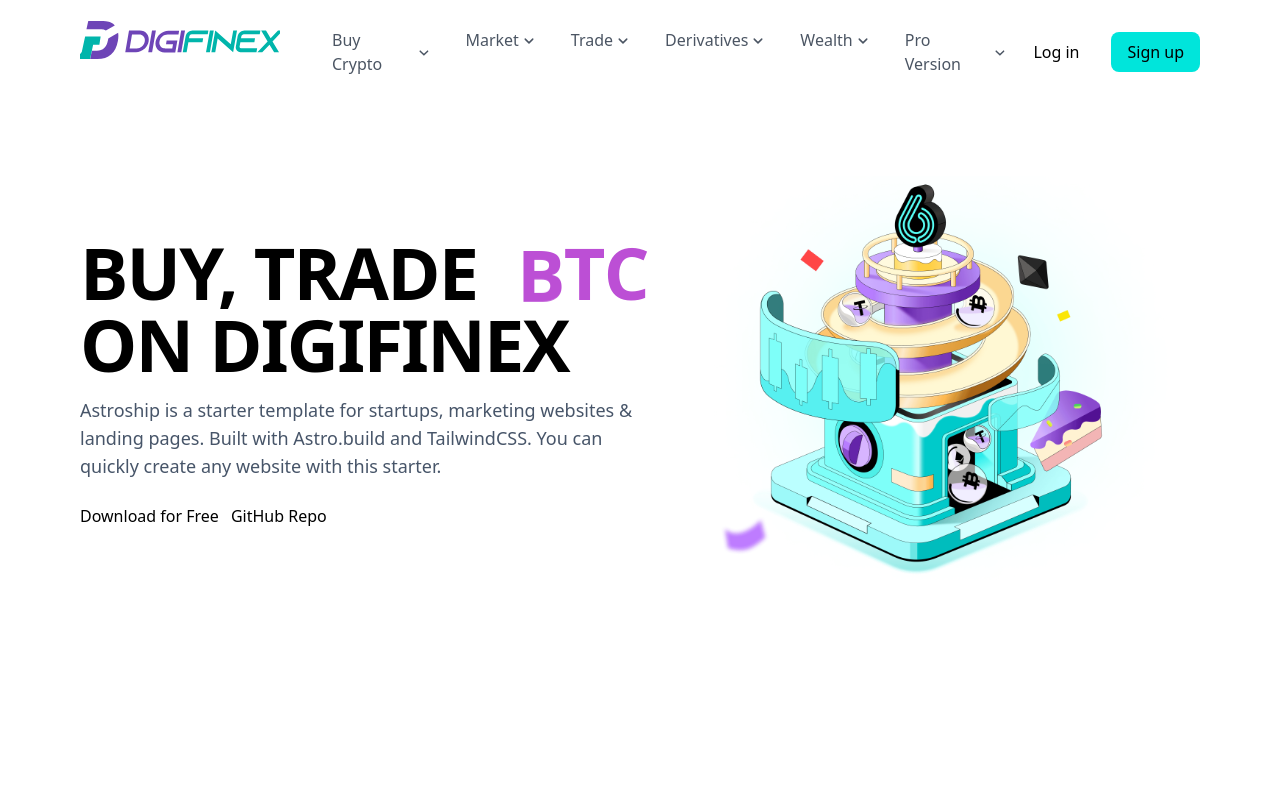
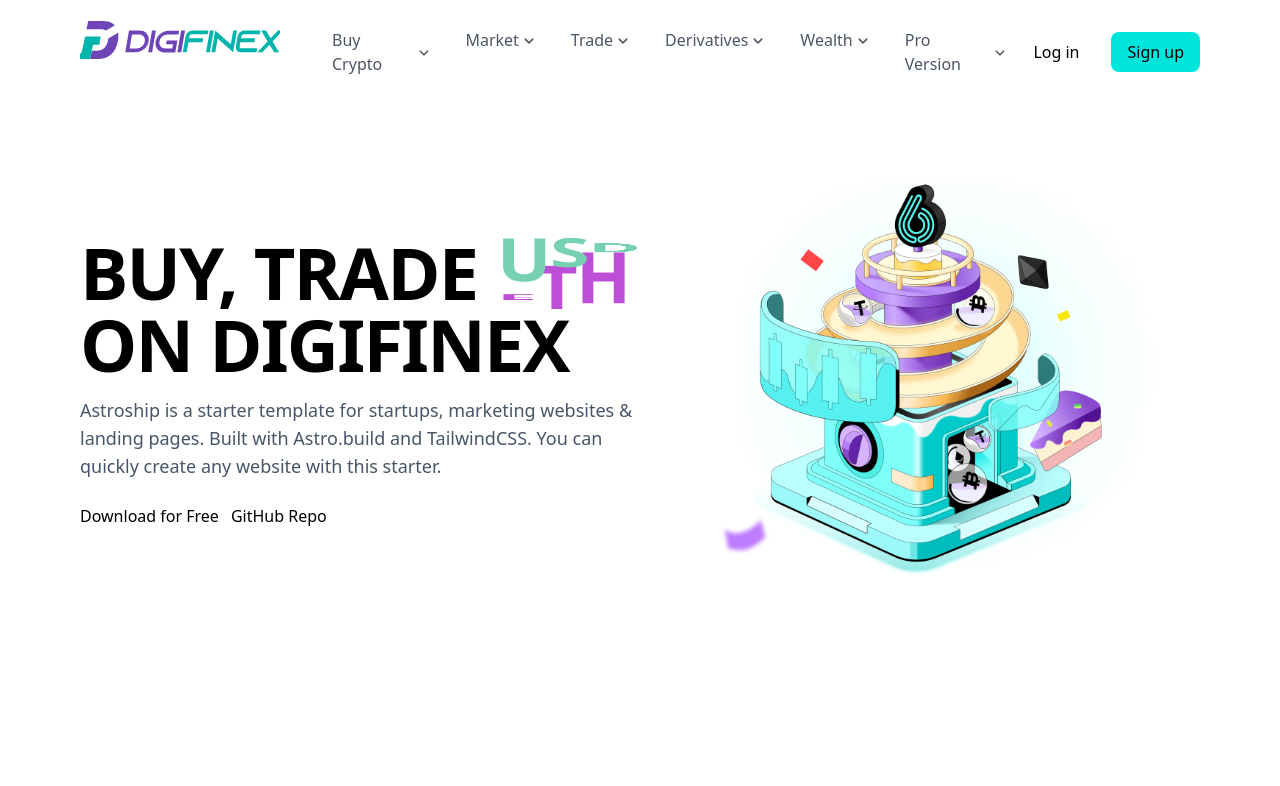
Before and after one commit to yubinzou25/cryptomarket, a React (Vite) app: page / in a window 1280 px wide. Shown: the top 786 px of the page. Built offline with nearby package versions, Linux system fonts and the light colour scheme.

Commit message:
finetune rotate text speed

```diff
--- a/src/components/pages/homepage/Banner.tsx
+++ b/src/components/pages/homepage/Banner.tsx
@@ -12,13 +12,13 @@ function Banner() {
       <div>
         <div className="flex flex-col text-5xl lg:text-7xl font-extrabold lg:tracking-tight xl:tracking-wider">
           <div
-            className="flex flex-row gap-10">
+            className="flex flex-row gap-5">
             <h1>BUY, TRADE</h1>
             <RotateText
               itemList={[
                   {text:"BTC", color:"#ffc107"},
-                  {text:"BTC", color:"#bc4fd5"},
-                  {text:"BTC", color:"#75d1b2"}
+                  {text:"ETH", color:"#bc4fd5"},
+                  {text:"USDT", color:"#75d1b2"}
               ]}
               letterNum = {3}
             />
--- a/src/components/pages/homepage/RotateText.tsx
+++ b/src/components/pages/homepage/RotateText.tsx
@@ -19,18 +19,18 @@ function RotateText({itemList, letterNum} : {itemList: {text: string, color:stri
         if(nextLetterIdx !== 0){
             const timer = setTimeout(() => {
                 setLetterIdx(nextLetterIdx);
-            }, 300);
+            }, 100);
             return () => clearTimeout(timer);
         }
     }, [letterIdx, letterNum])
   return (
 
-        <span className="rotating-text">
+        <div className="rotating-text">
             <p>
                 {
                     itemList.map((item:{text: string, color:string}, textId:number) => {
                         return (
-                            <span className={`word`} key={textId} style={{color:item.color}}>
+                            <span className="word flex flex-row" key={textId} style={{color:item.color}}>
                                 {item.text.split('').map((char:string, charId:number) => {
                                     return <span
                                             className={
@@ -58,7 +58,7 @@ function RotateText({itemList, letterNum} : {itemList: {text: string, color:stri
                     })
                 }
             </p>
-        </span>
+        </div>
   );
 }
 
--- a/src/main.css
+++ b/src/main.css
@@ -61,11 +61,11 @@
 
 .rotating-text p .word .letter.out {
   transform: rotateX(90deg);
-  transition: .5s cubic-bezier(.6,0,.7,.2)
+  transition: .4s cubic-bezier(.6,0,.7,.2)
 }
 
 .rotating-text p .word .letter.in {
-  transition: .5s ease
+  transition: .8s ease
 }
 
 .rotating-text p .word .letter.behind {
```
